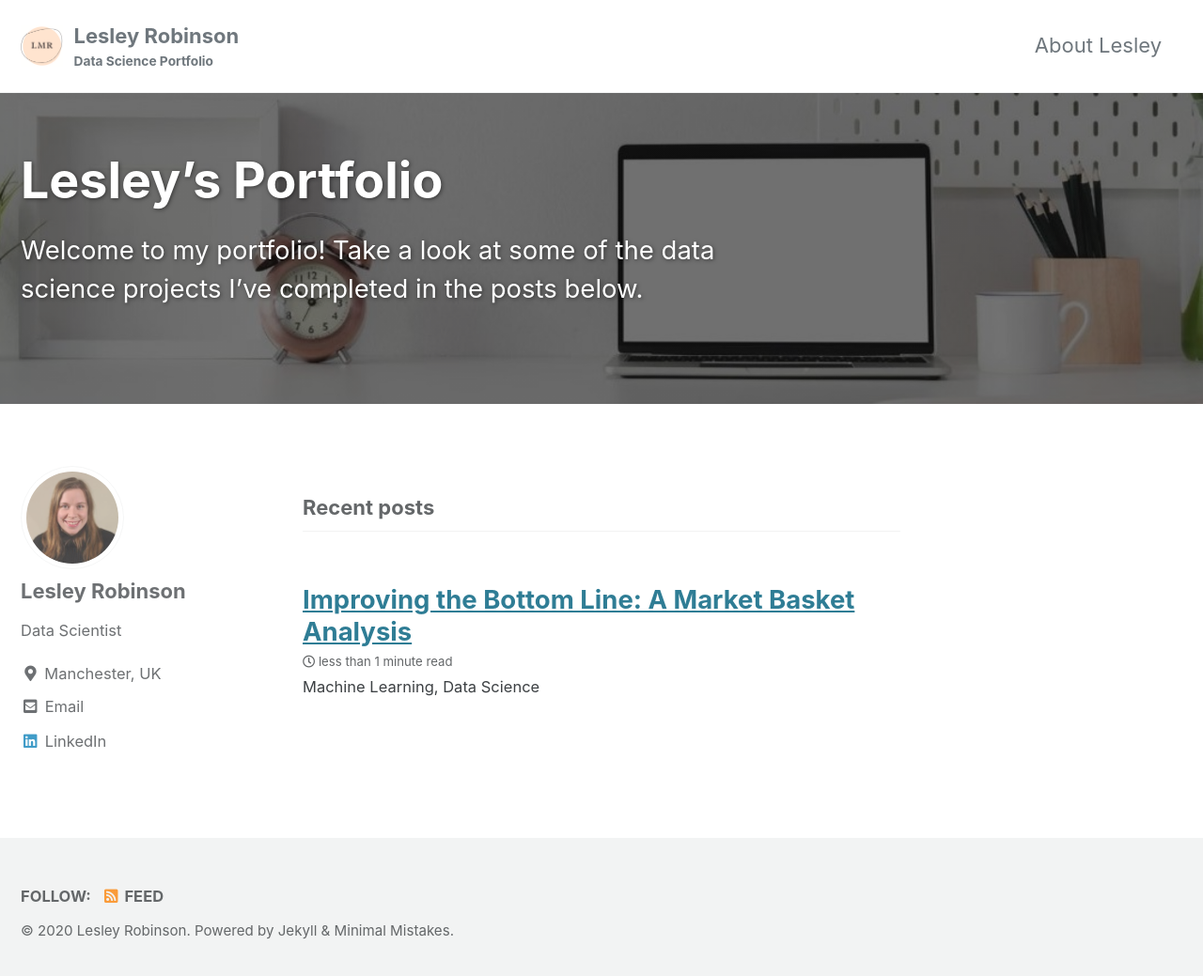
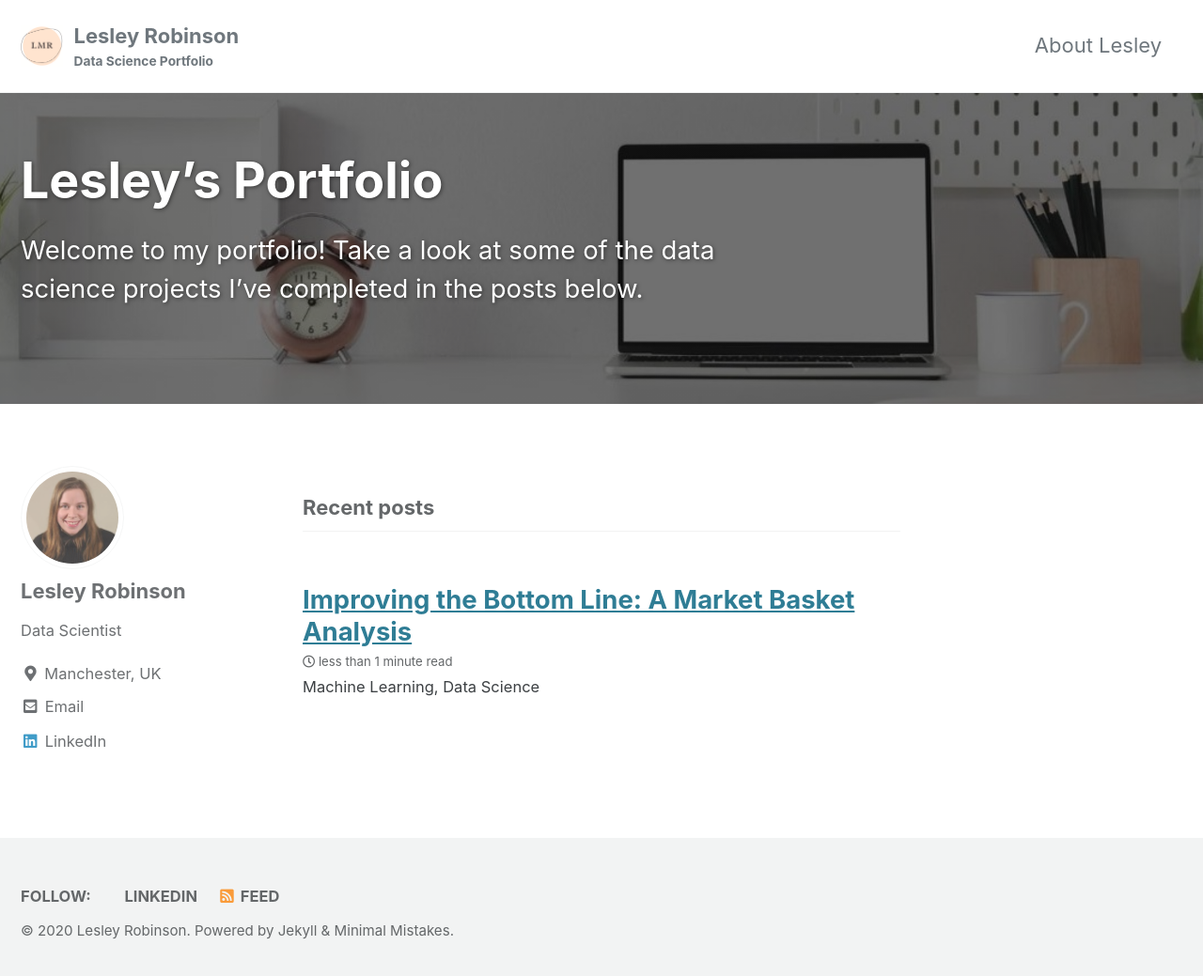
Before and after one commit to lesleymarie/lesleymarie.github.io, a Jekyll site: the page built from index.html, in a window 1280 px wide and 1047 px high. Shown: the top 1039 px of the window at 94% size. Built offline with Jekyll 4.4.1, drawn with Linux system fonts in a browser that asks for light colours; cached includes are drawn as plain includes; the list of posts is cut into pages by our own code.

Commit message:
footer changes

```diff
--- a/_config.yml
+++ b/_config.yml
@@ -124,9 +124,9 @@
     - label: "Twitter"
       icon: "fab fa-fw fa-twitter-square"
       # url:
-    - label: "Facebook"
-      icon: "fab fa-fw fa-facebook-square"
-      # url:
+    - label: "LinkedIn"
+      icon: "fab fa-fw fa-LinkedIn"
+      url: https://www.linkedin.com/in/lesleyrobn/
     - label: "GitHub"
       icon: "fab fa-fw fa-github"
       # url:
```
